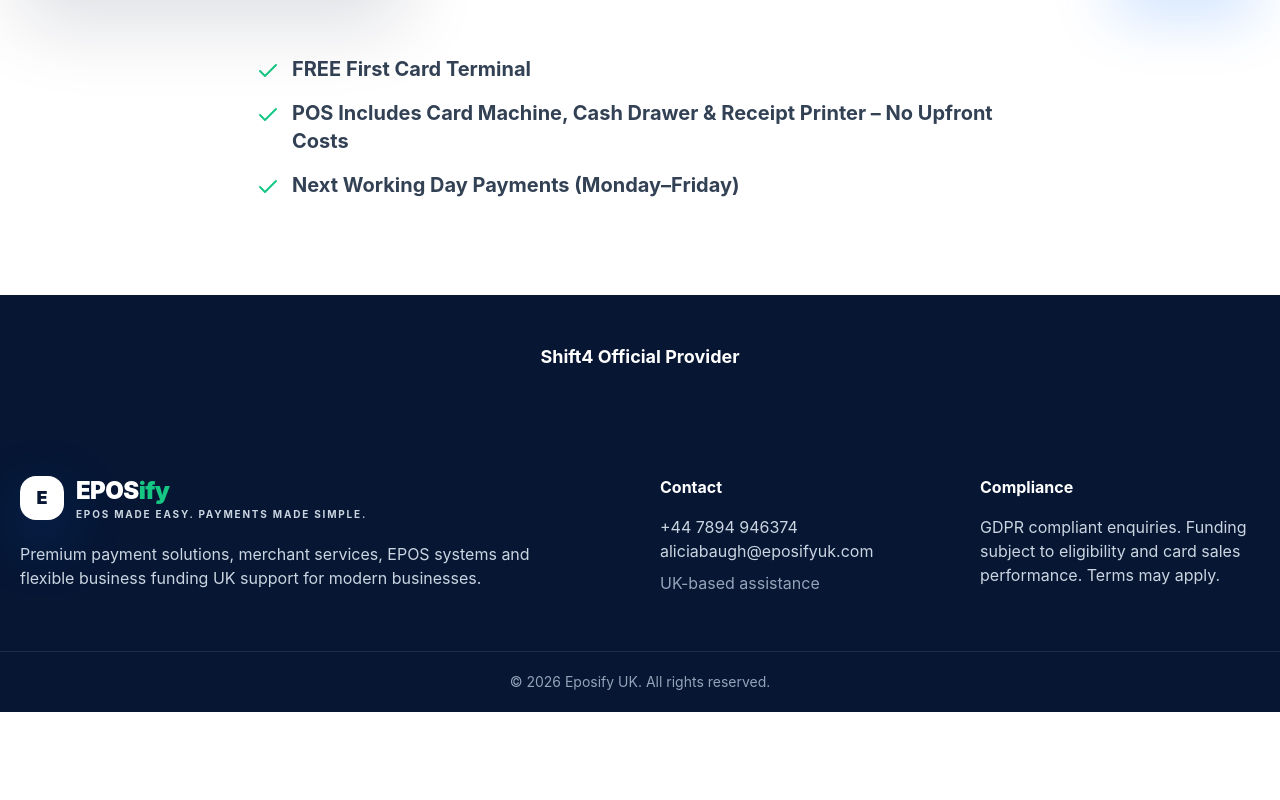
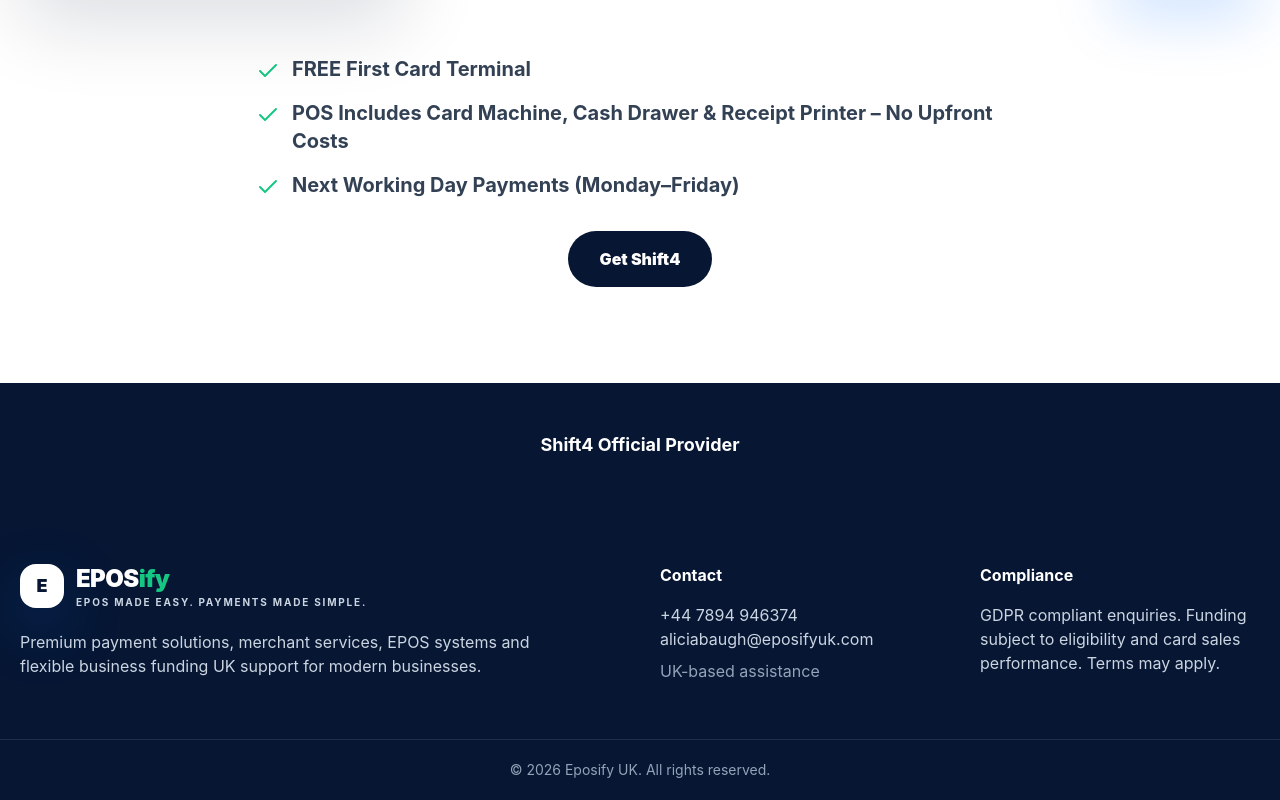
Before and after one commit to AliZaidi5110/eposify-website, a Next.js app: page /shift4 in a window 1280 px wide. Shown: the part 787-1587 px from the top of the page. Before the commit the page ends 1499 px from the top, so only its background shows below. Built offline with nearby package versions, Linux system fonts and the light colour scheme.

Commit message:
Added Get Square and Get Shift4 buttons, deleted unused teya-balance-1 image

```diff
--- a/app/shift4/page.tsx
+++ b/app/shift4/page.tsx
@@ -1,4 +1,5 @@
 import Image from 'next/image';
+import Link from 'next/link';
 import { Check } from 'lucide-react';
 import { PageShell } from '@/components/SiteShell';
 
@@ -23,6 +24,9 @@
                 <li className="flex items-start gap-3"><Check className="mt-1 h-6 w-6 flex-none text-emerald" /><span className="text-xl font-bold text-slate-700">POS Includes Card Machine, Cash Drawer & Receipt Printer – No Upfront Costs</span></li>
                 <li className="flex items-start gap-3"><Check className="mt-1 h-6 w-6 flex-none text-emerald" /><span className="text-xl font-bold text-slate-700">Next Working Day Payments (Monday–Friday)</span></li>
               </ul>
+              <div className="mt-8 text-center">
+                <Link href="/contact" className="inline-flex items-center gap-2 rounded-full bg-navy px-8 py-4 font-black text-white transition hover:-translate-y-1">Get Shift4</Link>
+              </div>
             </div>
           </div>
         </section>
--- a/app/square/page.tsx
+++ b/app/square/page.tsx
@@ -1,4 +1,5 @@
 import Image from 'next/image';
+import Link from 'next/link';
 import { PageShell } from '@/components/SiteShell';
 
 export default function Square() {
@@ -13,6 +14,7 @@
             <div>
               <h1 className="text-5xl font-black tracking-tight text-navy md:text-6xl">Square Terminal</h1>
               <p className="mt-6 text-xl text-slate-600">The compact card machine that flexes with your business</p>
+              <Link href="/contact" className="mt-8 inline-flex items-center gap-2 rounded-full bg-navy px-8 py-4 font-black text-white transition hover:-translate-y-1">Get Square</Link>
             </div>
           </div>
         </section>
```
